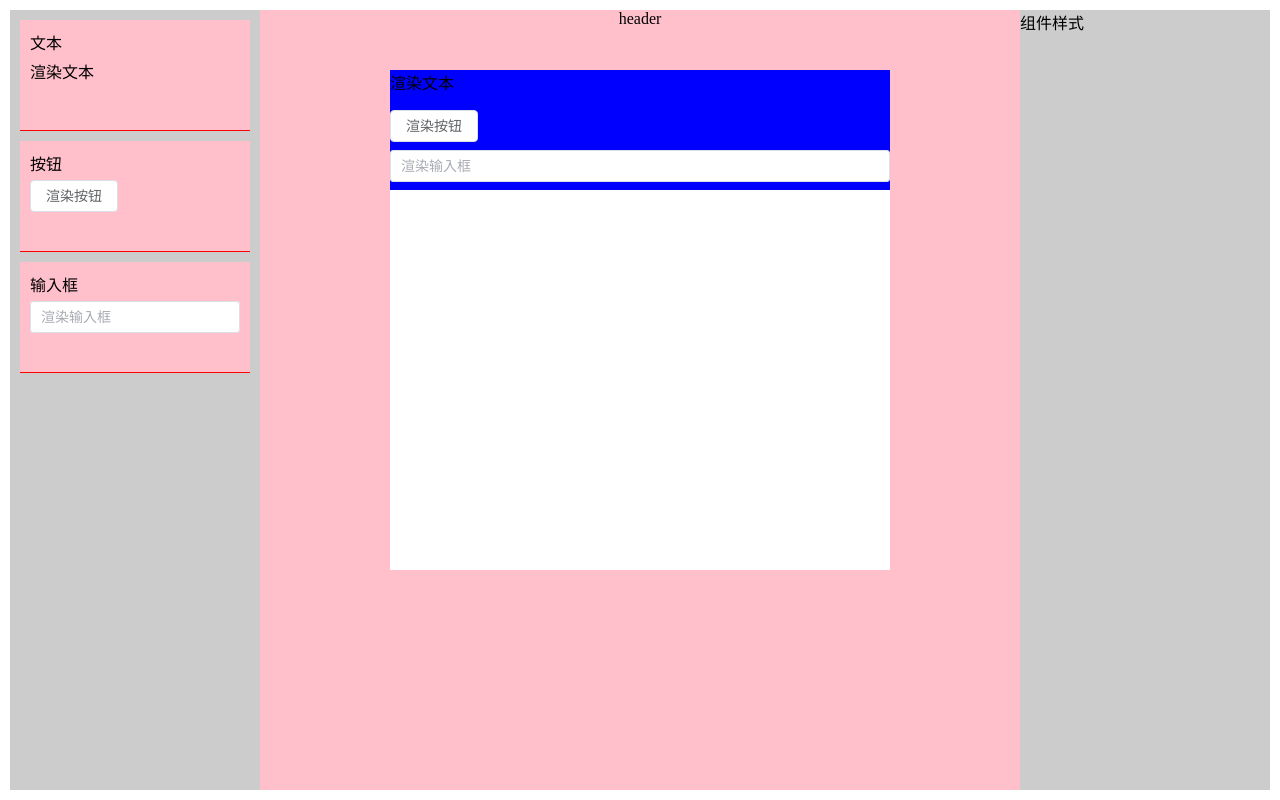
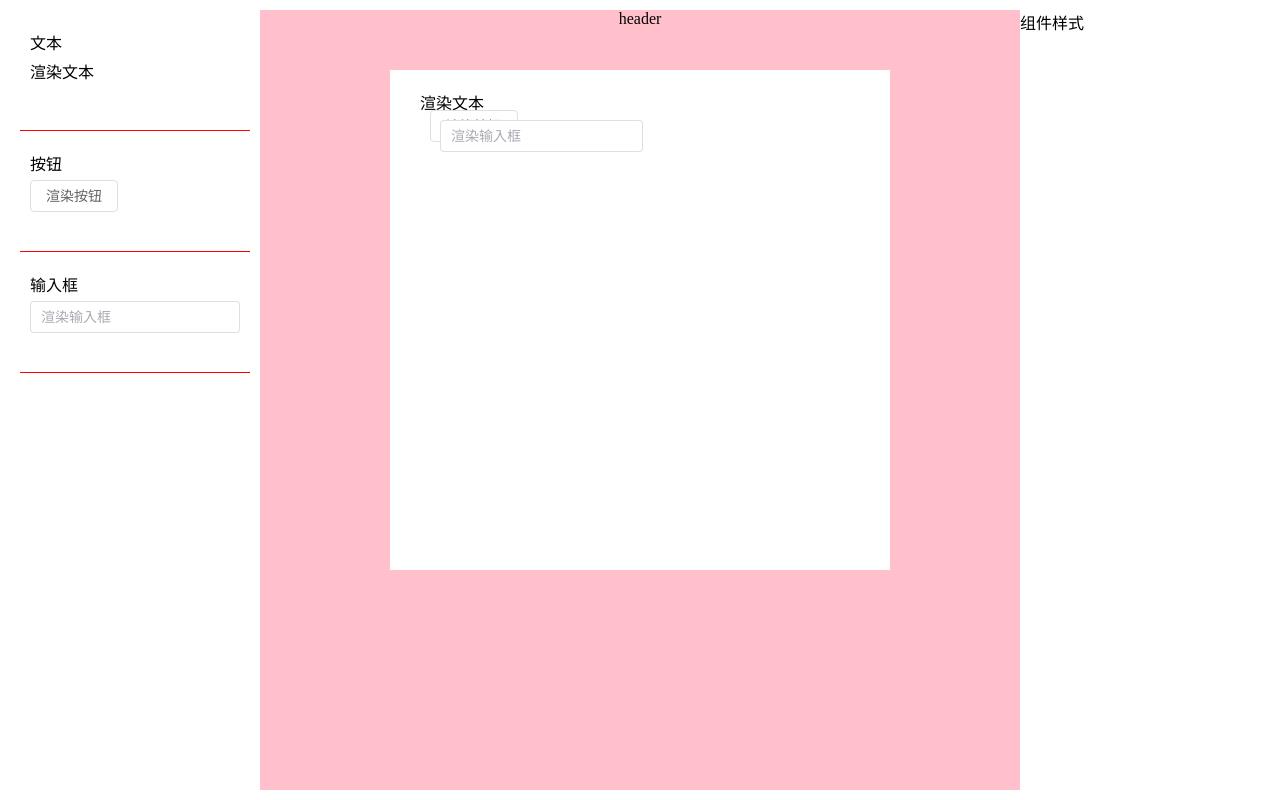
Before and after one commit to lujiuwu/LudLowCodePlatform, a Vue app: page / in a window 1280 px wide. Built offline with nearby package versions, Linux system fonts and the light colour scheme.

Commit message:
update inner drag

```diff
--- a/src/components/data.json
+++ b/src/components/data.json
@@ -4,8 +4,8 @@
     "height":500
   },
   "blocks":[
-    {"key":"text","text":"button"},
-    {"key":"button","text":"button"},
-    {"key":"input","text":"input"}
+    {"key":"text","text":"button","top":20,"left":30},
+    {"key":"button","text":"button","top":40,"left":40},
+    {"key":"input","text":"input","top":50,"left":50}
   ]
 }
--- a/src/packages/editor-block.jsx
+++ b/src/packages/editor-block.jsx
@@ -1,15 +1,35 @@
-import { defineComponent, inject } from 'vue'
+import { computed, defineComponent, inject, onMounted, ref } from 'vue'
 
 // 渲染单个组件
 export default defineComponent({
   props: {
     block: { type: Object }
   },
-  setup (props) {
+  setup (props, ctx) {
+    const currentBlock = computed({
+      get: () => props.block,
+      set: (newValue) => {
+        ctx.emit('update:block', newValue)
+      }
+    })
     const config = inject('config')
-    const component = config.componentMap.get(props.block.key)
+    const component = config.componentMap.get(currentBlock.value.key)
+    const componentStyle = computed(() => ({
+      top: currentBlock.value.top + 'px',
+      left: currentBlock.value.left + 'px'
+    }))
+    const blockRef = ref(null)
+    // 渲染完毕后需要居中显示
+    onMounted(() => {
+      const { offsetWidth, offsetHeight } = blockRef.value
+      if (currentBlock.value.alignCenter) {
+        currentBlock.value.left = currentBlock.value.left - offsetWidth / 2
+        currentBlock.value.top = currentBlock.value.top - offsetHeight / 2
+        currentBlock.value.alignCenter = false
+      }
+    })
     return () => (
-      <div class="main-page-item">{component.render()}</div>
+      <div draggable ref={blockRef} style={componentStyle.value}>{component.render()}</div>
     )
   }
 })
--- a/src/packages/page-editor.jsx
+++ b/src/packages/page-editor.jsx
@@ -1,18 +1,25 @@
-import { computed, defineComponent, inject } from 'vue'
+import { computed, defineComponent, inject, ref } from 'vue'
 // element-plus布局组件
 import { ElHeader, ElAside, ElMain, ElContainer } from 'element-plus'
 import './page-style.scss'
 // 导入单个组件
 import EditorBlock from './editor-block'
+import { useMenuDragger } from './useMenuDragger'
+import { useFocus } from './useFocus'
+import { useBlockDrag } from './useBlockDrag'
 export default defineComponent({
   props: {
     modelValue: { type: Object }
   },
-  setup (props) {
+  setup (props, ctx) {
     // 计算显示区域的宽高
     const data = computed({
       get () {
         return props.modelValue
+      },
+      // 更新数据
+      set (newValue) {
+        ctx.emit('update:modelValue', newValue)
       }
     })
     const pageStyle = computed(() => (
@@ -21,26 +28,53 @@ export default defineComponent({
         height: data.value.container.height + 'px'
       }
     ))
+
     const componentList = inject('config').componentList
+    const containerRef = ref(null)
+    // 新建组件
+    const { DragFunction, DragEndFunction } = useMenuDragger(containerRef, data)
+    // 内部拖拽组件
+
+    const { BlockMouseDown, BlocksObj, OuterMouseDown } = useFocus(data, (e) => {
+      const { InnerMouseDown } = useBlockDrag(BlocksObj)
+      InnerMouseDown(e)
+    })
     return () => (
       <div id="editor-page">
         <ElContainer id="outer-container">
           <ElAside width="250px" class="component-aside">
             {componentList.map(component => (
-              <div draggable class="component-aside-item">
-                 <div class="label">{component.label}</div>
-                 <div>{component.render()}</div>
+              <div
+                class="component-aside-item"
+              >
+                <div class="label">{component.label}</div>
+                <div
+                  class="component"
+                  draggable
+                  onDragstart={e => DragFunction(e, component)}
+                  onDragend={e => DragEndFunction(e, component)}
+                >{component.render()}</div>
               </div>
             ))}
           </ElAside>
           <ElContainer id="inner-container">
             <ElHeader height="40px">header</ElHeader>
             <ElMain>
-              <div class="main-page" style={pageStyle.value}>
+              <div
+                class="main-page"
+                style={pageStyle.value}
+                ref={containerRef}
+                onMousedown={OuterMouseDown}
+              >
+
                 {/* 此处渲染单个组件 */}
                 {
                   (data.value.blocks.map(block => (
-                    <EditorBlock block={block}></EditorBlock>
+                    <EditorBlock
+                      block={block}
+                      onMousedown={e => BlockMouseDown(e, block)}
+                      class={block.focus ? 'main-page-item--focus' : 'main-page-item'}
+                    ></EditorBlock>
                   )
                   ))
                 }
--- a/src/packages/page-style.scss
+++ b/src/packages/page-style.scss
@@ -3,18 +3,20 @@
   padding: 10px;
   box-sizing: border-box;
   #outer-container {
-    background-color: #ccc;
+
     height: 100%;
     .component-aside{
       padding: 10px;
       &-item{
         margin-bottom: 10px;
         height: 90px;
-        background-color: pink;
         border-bottom: 1px solid red;
         padding: 10px;
         .label{
           margin-bottom: 5px;
+        }
+        .component{
+          background-color: transparent;
         }
       }
     }
@@ -28,11 +30,16 @@
     justify-content: center;
     // 保持居中
     .main-page{
+      position: relative;
       overflow: scroll;
       background-color: #fff;
       &-item{
         height: 40px;
-        background-color: blue;
+        position: absolute;
+      }
+      &-item--focus {
+        border: 1px dotted red;
+        position: absolute;
       }
     }
   }
--- /dev/null
+++ b/src/packages/useBlockDrag.js
@@ -0,0 +1,31 @@
+export function useBlockDrag (BlocksObj) {
+  const dragState = {
+    startX: 0,
+    startY: 0
+  }
+  // 内部拖拽组件
+  function KeyMouseMove (e) {
+    const { clientX: moveX, clientY: moveY } = e
+    const duX = moveX - dragState.startX
+    const duY = moveY - dragState.startY
+    BlocksObj.value.focusBlocks.forEach((block, index) => {
+      block.top = dragState.startPos[index].top + duY
+      block.left = dragState.startPos[index].left + duX
+    })
+  }
+  function KeyMouseUp (e) {
+    document.removeEventListener('mousemove', KeyMouseMove)
+    document.removeEventListener('mouseup', KeyMouseUp)
+  }
+  function InnerMouseDown (e) {
+    dragState.startX = e.clientX
+    dragState.startY = e.clientY
+    console.log('dragState', dragState)
+    dragState.startPos = BlocksObj.value.focusBlocks.map(({ top, left }) => ({ top, left }))
+    document.addEventListener('mousemove', KeyMouseMove)
+    document.addEventListener('mouseup', KeyMouseUp)
+  }
+  return {
+    InnerMouseDown
+  }
+}
--- /dev/null
+++ b/src/packages/useFocus.js
@@ -0,0 +1,40 @@
+import { computed } from 'vue'
+
+export function useFocus (data, callback) {
+  // 清空函数
+  function ClearBlockFocus () {
+    data.value.blocks.forEach(block => { block.focus = false })
+  }
+  // 内部拖拽
+  function BlockMouseDown (e, block) {
+    // 阻止默认效果
+    e.preventDefault()
+    e.stopPropagation()
+    // 1. 不按shift 每次点击前要清空之前的效果
+    // 2. 判断shift 实现多选
+    if (e.shiftKey) block.focus = !block.focus
+    else {
+      ClearBlockFocus()
+      // focus焦点；获取后变为true
+      !block.focus ? block.focus = true : block.focus = false
+    }
+    // 调用回调函数
+    callback(e)
+  }
+  // 计算哪些属性被选中
+  const BlocksObj = computed(() => {
+    const focusBlocks = []
+    const unfocusBlocks = []
+    data.value.blocks.forEach(block => { block.focus ? focusBlocks.push(block) : unfocusBlocks.push(block) })
+    return { focusBlocks, unfocusBlocks }
+  })
+  // 点击外部容器 -- 清空所有选中
+  function OuterMouseDown () {
+    ClearBlockFocus()
+  }
+  return {
+    BlockMouseDown,
+    BlocksObj,
+    OuterMouseDown
+  }
+}
--- /dev/null
+++ b/src/packages/useMenuDragger.js
@@ -0,0 +1,51 @@
+export function useMenuDragger (containerRef, data) {
+  // 当前拖拽的元素
+  let currentComponent = null
+  // 拖拽方法
+  function DragEnter (e) {
+    e.dataTransfer.dropEffect = 'move'
+  }
+  function DragOver (e) {
+    e.preventDefault()
+  }
+  function DragLeave (e) {
+    e.dataTransfer.dropEffect = 'none'
+  }
+  function Drop (e) {
+    // 更新数据
+    data.value = {
+      ...data.value,
+      blocks: data.value.blocks.concat({
+        top: e.offsetY,
+        left: e.offsetX,
+        label: e.label,
+        text: e.text,
+        key: currentComponent.key,
+        alignCenter: true
+      })
+    }
+    currentComponent = null
+  }
+  function DragFunction (e, component) {
+    // 内部需要实现什么？
+    currentComponent = component
+    // dragenter -- 进入元素，添加一个移动的标识
+    // dragover -- 在目标元素移动过程中必须阻止默认行为
+    // dragleave -- 离开元素，必须添加一个禁用标识
+    // drop -- 松手后根据拖拽的元素添加一个组价
+    containerRef.value.addEventListener('dragenter', DragEnter)
+    containerRef.value.addEventListener('dragover', DragOver)
+    containerRef.value.addEventListener('dragleave', DragLeave)
+    containerRef.value.addEventListener('drop', Drop)
+  }
+  function DragEndFunction (e, component) {
+    containerRef.value.removeEventListener('dragenter', DragEnter)
+    containerRef.value.removeEventListener('dragover', DragOver)
+    containerRef.value.removeEventListener('dragleave', DragLeave)
+    containerRef.value.removeEventListener('drop', Drop)
+  }
+  return {
+    DragFunction,
+    DragEndFunction
+  }
+}
```
